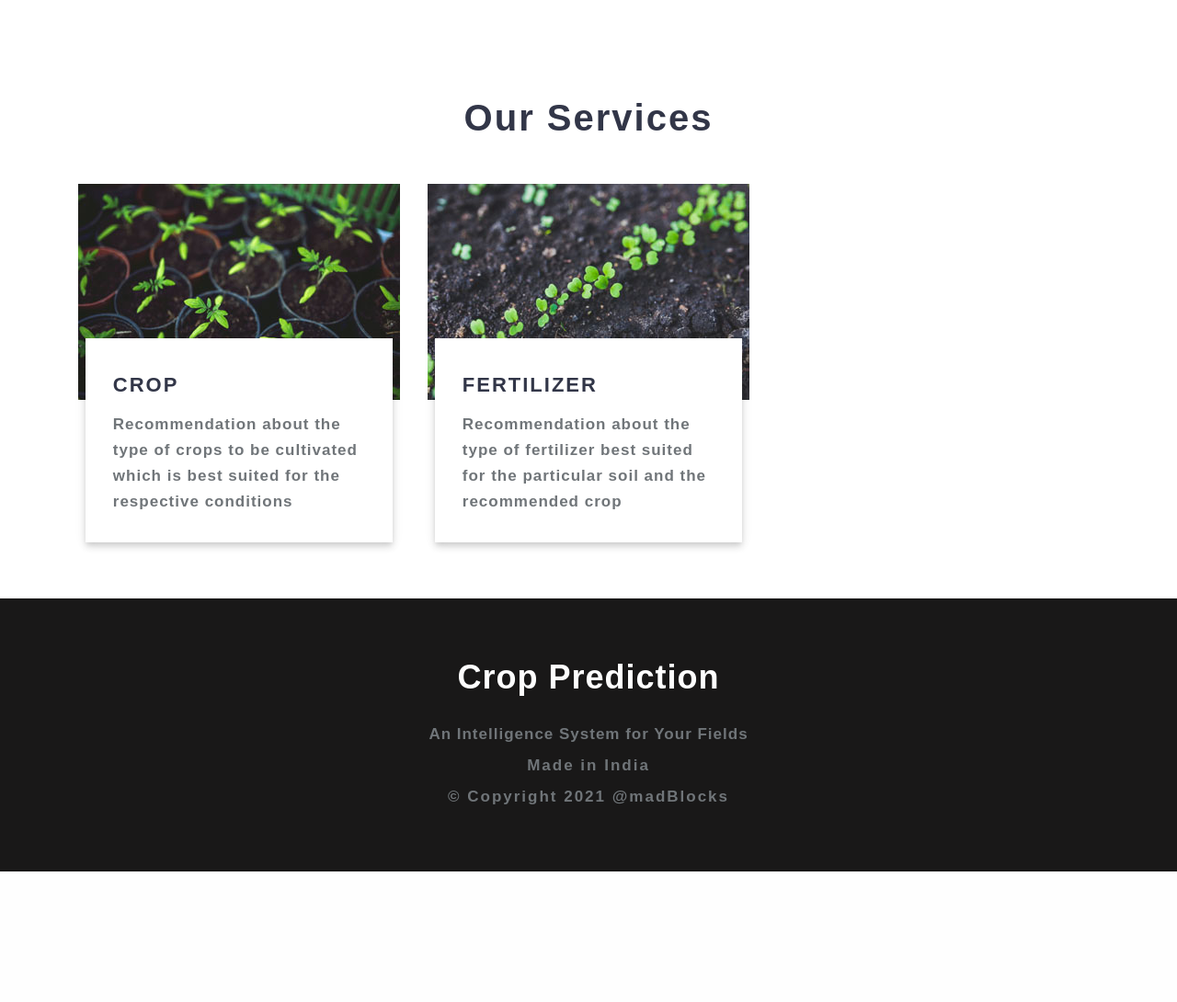
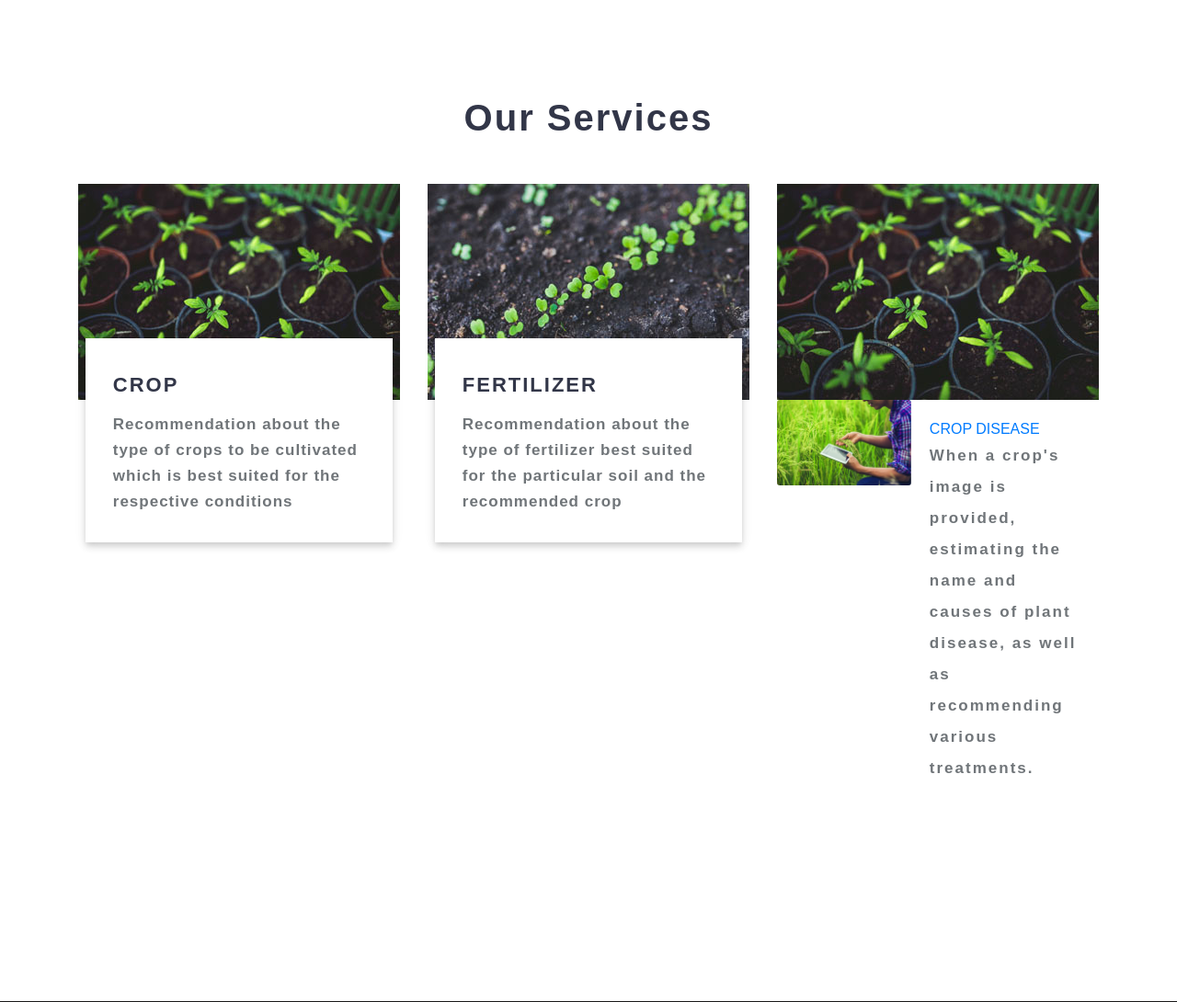
Before and after one commit to maddydevgits/crop-recommendation-system, a Flask app: page / in a window 1280 px wide. Shown: the part 1403-2493 px from the top of the page at 92% size. Before the commit the page ends 2351 px from the top, so only its background shows below. Run offline with Flask 2, Linux system fonts and the light colour scheme; parts of the project's set-up code (start-up, migrations or seed data) failed here and were passed over; some libraries are stand-ins or nearby versions; some web fonts are replaced.

Commit message:
updating disease

```diff
--- a/app.py
+++ b/app.py
@@ -4,66 +4,66 @@
 from markupsafe import Markup
 import numpy as np
 import pandas as pd
-# from utils.disease import disease_dic
+from utils.disease import disease_dic
 from utils.fertilizer import fertilizer_dic
 import requests
 import config
 import pickle
 import io
-# import torch
-# from torchvision import transforms
-# from PIL import Image
-# from utils.model import ResNet9
+import torch
+from torchvision import transforms
+from PIL import Image
+from utils.model import ResNet9
 # ==============================================================================================
 
 # -------------------------LOADING THE TRAINED MODELS -----------------------------------------------
 
 # # Loading plant disease classification model
 
-# disease_classes = ['Apple___Apple_scab',
-#                    'Apple___Black_rot',
-#                    'Apple___Cedar_apple_rust',
-#                    'Apple___healthy',
-#                    'Blueberry___healthy',
-#                    'Cherry_(including_sour)___Powdery_mildew',
-#                    'Cherry_(including_sour)___healthy',
-#                    'Corn_(maize)___Cercospora_leaf_spot Gray_leaf_spot',
-#                    'Corn_(maize)___Common_rust_',
-#                    'Corn_(maize)___Northern_Leaf_Blight',
-#                    'Corn_(maize)___healthy',
-#                    'Grape___Black_rot',
-#                    'Grape___Esca_(Black_Measles)',
-#                    'Grape___Leaf_blight_(Isariopsis_Leaf_Spot)',
-#                    'Grape___healthy',
-#                    'Orange___Haunglongbing_(Citrus_greening)',
-#                    'Peach___Bacterial_spot',
-#                    'Peach___healthy',
-#                    'Pepper,_bell___Bacterial_spot',
-#                    'Pepper,_bell___healthy',
-#                    'Potato___Early_blight',
-#                    'Potato___Late_blight',
-#                    'Potato___healthy',
-#                    'Raspberry___healthy',
-#                    'Soybean___healthy',
-#                    'Squash___Powdery_mildew',
-#                    'Strawberry___Leaf_scorch',
-#                    'Strawberry___healthy',
-#                    'Tomato___Bacterial_spot',
-#                    'Tomato___Early_blight',
-#                    'Tomato___Late_blight',
-#                    'Tomato___Leaf_Mold',
-#                    'Tomato___Septoria_leaf_spot',
-#                    'Tomato___Spider_mites Two-spotted_spider_mite',
-#                    'Tomato___Target_Spot',
-#                    'Tomato___Tomato_Yellow_Leaf_Curl_Virus',
-#                    'Tomato___Tomato_mosaic_virus',
-#                    'Tomato___healthy']
+disease_classes = ['Apple___Apple_scab',
+                   'Apple___Black_rot',
+                   'Apple___Cedar_apple_rust',
+                   'Apple___healthy',
+                   'Blueberry___healthy',
+                   'Cherry_(including_sour)___Powdery_mildew',
+                   'Cherry_(including_sour)___healthy',
+                   'Corn_(maize)___Cercospora_leaf_spot Gray_leaf_spot',
+                   'Corn_(maize)___Common_rust_',
+                   'Corn_(maize)___Northern_Leaf_Blight',
+                   'Corn_(maize)___healthy',
+                   'Grape___Black_rot',
+                   'Grape___Esca_(Black_Measles)',
+                   'Grape___Leaf_blight_(Isariopsis_Leaf_Spot)',
+                   'Grape___healthy',
+                   'Orange___Haunglongbing_(Citrus_greening)',
+                   'Peach___Bacterial_spot',
+                   'Peach___healthy',
+                   'Pepper,_bell___Bacterial_spot',
+                   'Pepper,_bell___healthy',
+                   'Potato___Early_blight',
+                   'Potato___Late_blight',
+                   'Potato___healthy',
+                   'Raspberry___healthy',
+                   'Soybean___healthy',
+                   'Squash___Powdery_mildew',
+                   'Strawberry___Leaf_scorch',
+                   'Strawberry___healthy',
+                   'Tomato___Bacterial_spot',
+                   'Tomato___Early_blight',
+                   'Tomato___Late_blight',
+                   'Tomato___Leaf_Mold',
+                   'Tomato___Septoria_leaf_spot',
+                   'Tomato___Spider_mites Two-spotted_spider_mite',
+                   'Tomato___Target_Spot',
+                   'Tomato___Tomato_Yellow_Leaf_Curl_Virus',
+                   'Tomato___Tomato_mosaic_virus',
+                   'Tomato___healthy']
 
-# disease_model_path = 'models/plant_disease_model.pth'
-# disease_model = ResNet9(3, len(disease_classes))
-# disease_model.load_state_dict(torch.load(
-#     disease_model_path, map_location=torch.device('cpu')))
-# disease_model.eval()
+disease_model_path = 'models/plant_disease_model.pth'
+disease_model = ResNet9(3, len(disease_classes))
+disease_model.load_state_dict(torch.load(
+    disease_model_path, map_location=torch.device('cpu')))
+disease_model.eval()
 
 
 # Loading crop recommendation model
@@ -101,27 +101,27 @@
         return None
 
 
-# def predict_image(img, model=disease_model):
-#     """
-#     Transforms image to tensor and predicts disease label
-#     :params: image
-#     :return: prediction (string)
-#     """
-#     transform = transforms.Compose([
-#         transforms.Resize(256),
-#         transforms.ToTensor(),
-#     ])
-#     image = Image.open(io.BytesIO(img))
-#     img_t = transform(image)
-#     img_u = torch.unsqueeze(img_t, 0)
+def predict_image(img, model=disease_model):
+    """
+    Transforms image to tensor and predicts disease label
+    :params: image
+    :return: prediction (string)
+    """
+    transform = transforms.Compose([
+        transforms.Resize(256),
+        transforms.ToTensor(),
+    ])
+    image = Image.open(io.BytesIO(img))
+    img_t = transform(image)
+    img_u = torch.unsqueeze(img_t, 0)
 
-#     # Get predictions from model
-#     yb = model(img_u)
-#     # Pick index with highest probability
-#     _, preds = torch.max(yb, dim=1)
-#     prediction = disease_classes[preds[0].item()]
-#     # Retrieve the class label
-#     return prediction
+    # Get predictions from model
+    yb = model(img_u)
+    # Pick index with highest probability
+    _, preds = torch.max(yb, dim=1)
+    prediction = disease_classes[preds[0].item()]
+    # Retrieve the class label
+    return prediction
 
 # ===============================================================================================
 # ------------------------------------ FLASK APP -------------------------------------------------
@@ -239,26 +239,26 @@
 # render disease prediction result page
 
 
-# @app.route('/disease-predict', methods=['GET', 'POST'])
-# def disease_prediction():
-#     title = 'Disease Detection'
+@app.route('/disease-predict', methods=['GET', 'POST'])
+def disease_prediction():
+    title = 'Disease Detection'
 
-#     if request.method == 'POST':
-#         if 'file' not in request.files:
-#             return redirect(request.url)
-#         file = request.files.get('file')
-#         if not file:
-#             return render_template('disease.html', title=title)
-#         try:
-#             img = file.read()
+    if request.method == 'POST':
+        if 'file' not in request.files:
+            return redirect(request.url)
+        file = request.files.get('file')
+        if not file:
+            return render_template('disease.html', title=title)
+        try:
+            img = file.read()
 
-#             prediction = predict_image(img)
+            prediction = predict_image(img)
 
-#             prediction = Markup(str(disease_dic[prediction]))
-#             return render_template('disease-result.html', prediction=prediction, title=title)
-#         except:
-#             pass
-#     return render_template('disease.html', title=title)
+            prediction = Markup(str(disease_dic[prediction]))
+            return render_template('disease-result.html', prediction=prediction, title=title)
+        except:
+            pass
+    return render_template('disease.html', title=title)
 
 
 # ===============================================================================================
--- a/templates/index.html
+++ b/templates/index.html
@@ -75,6 +75,23 @@
 					</div>
 				</a>
 			</div>
+			<div class="col-lg-4 col-md-6 blog-middle mb-lg-0 mb-sm-5 pb-lg-0 pb-md-5">
+				<img src="{{ url_for('static', filename='images/s3.jpg') }}" class="img-fluid" alt="" />
+				<a href = "{{ url_for('disease_prediction') }}">
+				  <div class="row no-gutters">
+					<div class="col-md-5">
+					  <img src="{{ url_for('static', filename = 'images/s4.jpg') }}" class="card-img" alt="...">
+					</div>
+					<div class="col-md-7">
+					  <div class="card-body">
+						<span class="card-title card-font">CROP DISEASE</span>
+						<p class="card-text">When a crop's image is provided, estimating the name and causes of plant disease, as well as recommending various treatments.</p>
+					  </div>
+					</div>
+				  </div>
+				</a>
+				</div>
+			</div>
 
 		</div>
 	</div>
```
